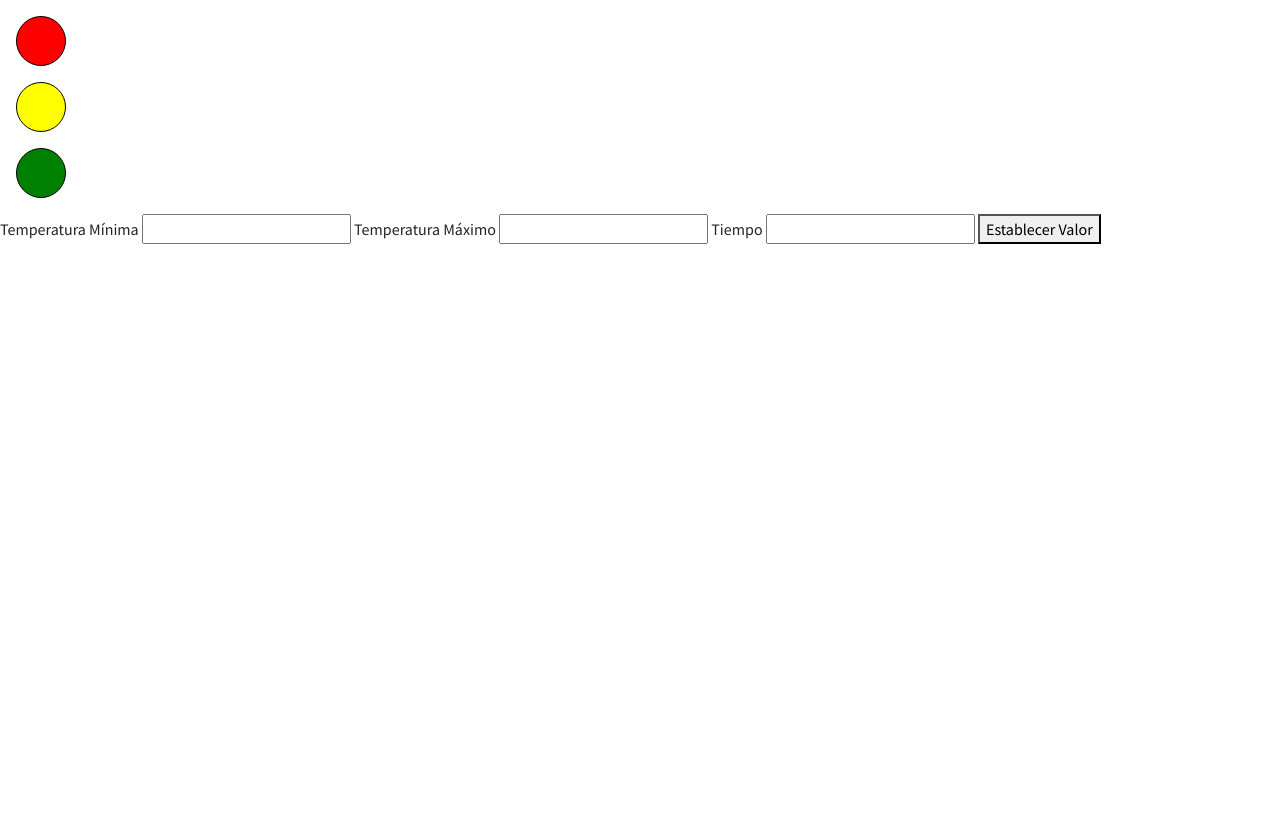
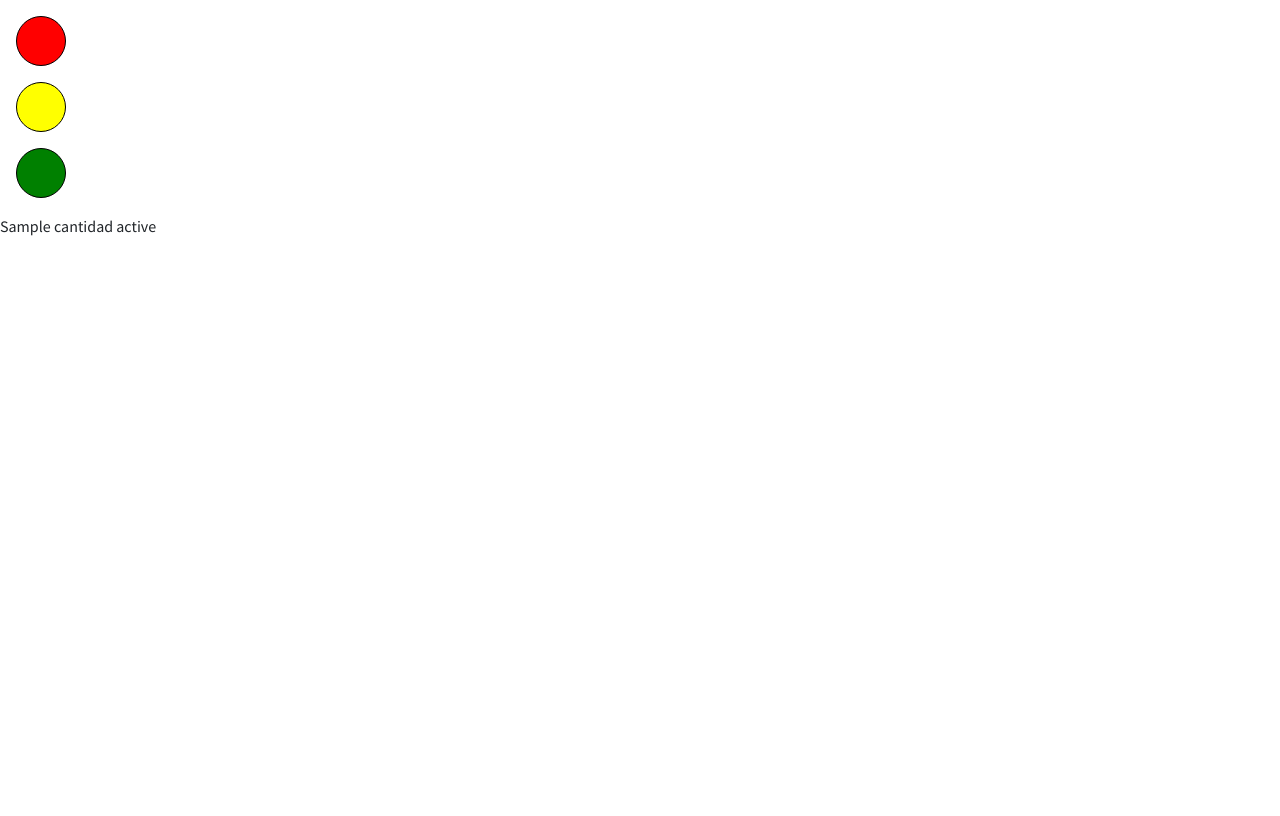
Before and after one commit to margaretandrea777/Hackaton, a Flask app: template templates/6ta.html in a window 1280 px wide. Run offline with Flask 2, Linux system fonts and the light colour scheme; the template is opened without the code that fills it: most values are stand-ins (such as "Sample title", 1, 10 or a date in 2020); some libraries are stand-ins or nearby versions.

Commit message:
se subieron cosas

```diff
--- a/app.py
+++ b/app.py
@@ -112,8 +112,24 @@ def registro3():
         finally:
             con.close()# cerramos la conexion de la base de datos
             #js=lista()   #retornamos datos de la db para el form del lado del cliente
-            total=int(ingresos)/int(cantidad)
-            return render_template('6ta.html',cantidad=total)
+            total=int(ingresos)
+
+            totalUrbano = int(cantidad) * 500000
+            totalRural = int(cantidad) * 350000
+
+            estado = "bien"
+
+            if zona == "urbana":
+                if total < totalUrbano:
+                    estado = "mal"
+            elif zona == "rural":
+                if total < totalRural:
+                    estado = "mal"
+
+            print("total1",total)
+            print("total2",totalUrbano)
+            print(estado)
+            return render_template('6ta.html',cantidad=total, estado=estado)
 
 
 
--- a/templates/6ta.html
+++ b/templates/6ta.html
@@ -3,13 +3,7 @@
 	<div class="semaforo rojo"></div>
 	<div class="semaforo amarillo"></div>
 	<div class="semaforo verde"></div>
-	<label for="temperatura-min">Temperatura Mínima</label>
-	<input type="text" id="temperatura-min">
-	<label for="temperatura-max">Temperatura Máximo</label>
-	<input type="text" id="temperatura-max">
-	<label for="time">Tiempo</label>
-	<input type="text" id="time">
-	<button id="btn">Establecer Valor</button>
-	<script src="script.js"></script>
+    {{cantidad}}
+    {{estado}}
 </body>
 </html>
```
Also changed, not shown: basedatos4.db, templates/7ma.html (added), 1 other file.
